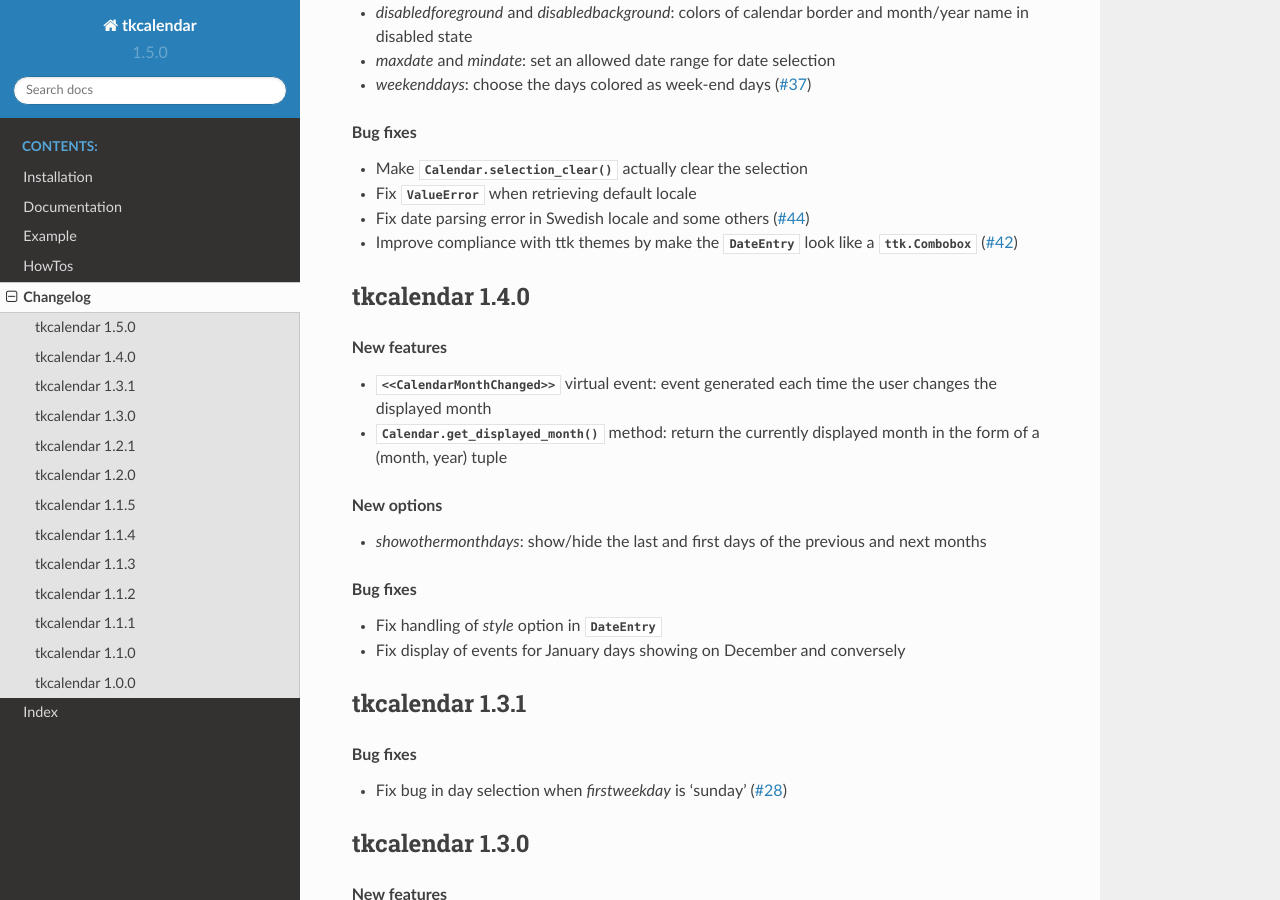
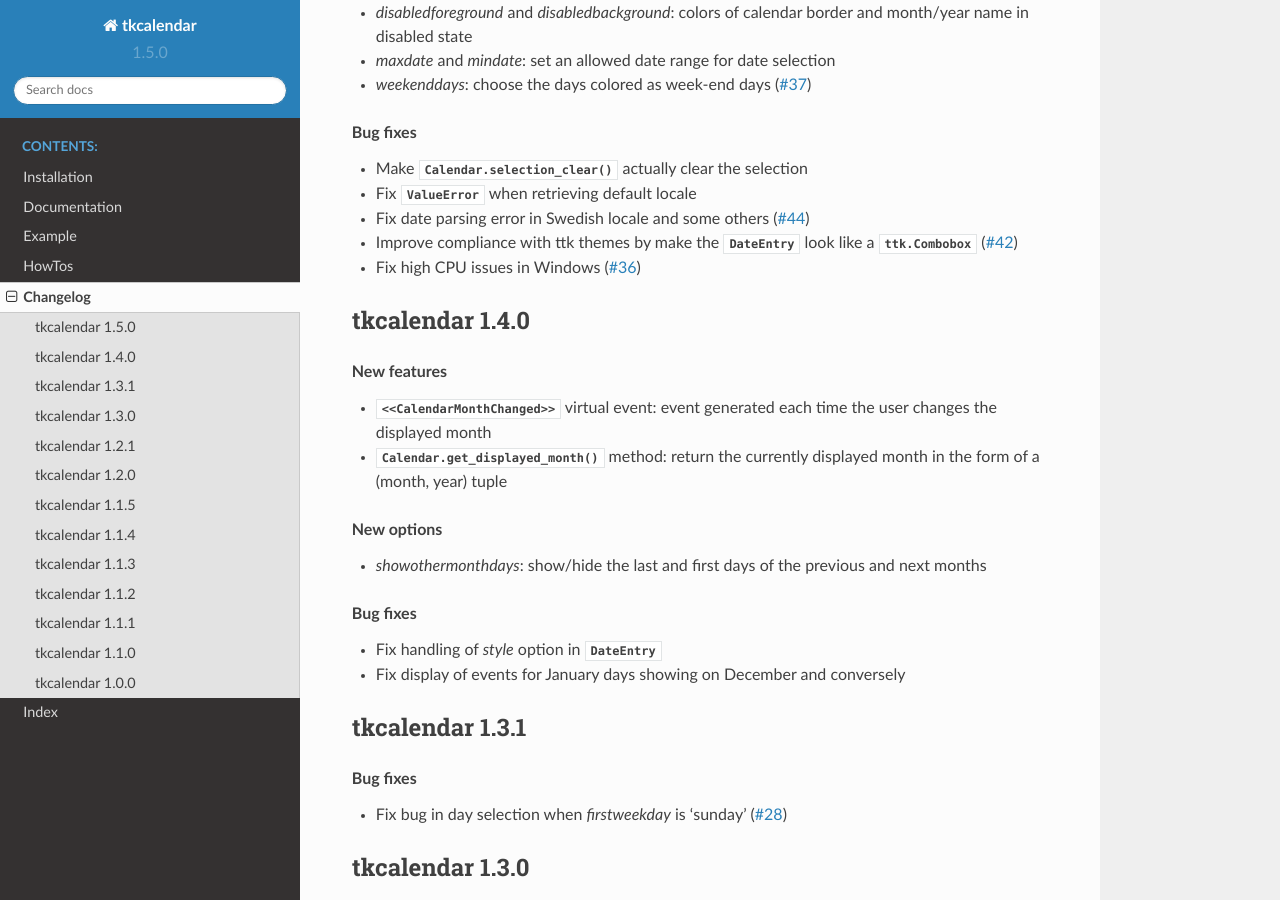
Before and after one commit to j4321/tkcalendar, a Sphinx documentation site: the page built from docs/changelog.rst, in a window 1280 px wide and 900 px high, scrolled down 336 px. Built offline with Sphinx 7.4.7 and the Read the Docs theme 2.0.0, drawn with Linux system fonts in a browser that asks for light colours.

Commit message:
Update changelog

```diff
--- a/README.rst
+++ b/README.rst
@@ -378,6 +378,7 @@
     * Fix ``ValueError`` when retrieving default locale
     * Fix date parsing error in Swedish locale and some others (`#44 <https://github.com/j4321/tkcalendar/issues/44>`_)
     * Improve compliance with ttk themes by making the ``DateEntry`` look like a ``ttk.Combobox`` (`#42 <https://github.com/j4321/tkcalendar/issues/42>`_)
+    * Fix high CPU issues in Windows (`#36 <https://github.com/j4321/tkcalendar/issues/36>`_)
 
 - tkcalendar 1.4.0
 
--- a/docs/changelog.rst
+++ b/docs/changelog.rst
@@ -23,6 +23,7 @@
 - Fix :obj:`ValueError` when retrieving default locale
 - Fix date parsing error in Swedish locale and some others (`#44 <https://github.com/j4321/tkcalendar/issues/44>`_)
 - Improve compliance with ttk themes by make the :class:`DateEntry` look like a :class:`ttk.Combobox` (`#42 <https://github.com/j4321/tkcalendar/issues/42>`_)
+- Fix high CPU issues in Windows (`#36 <https://github.com/j4321/tkcalendar/issues/36>`_)
 
 tkcalendar 1.4.0
 ----------------
```
